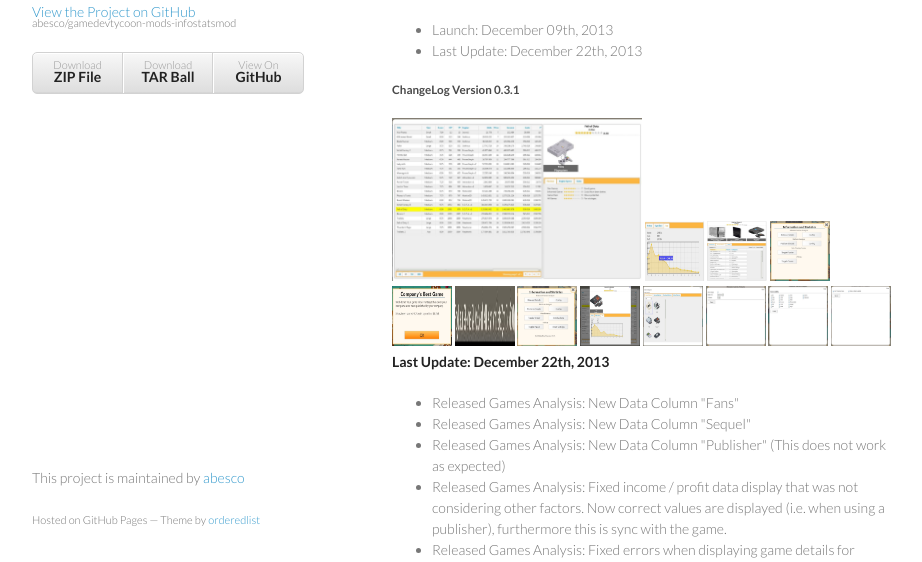
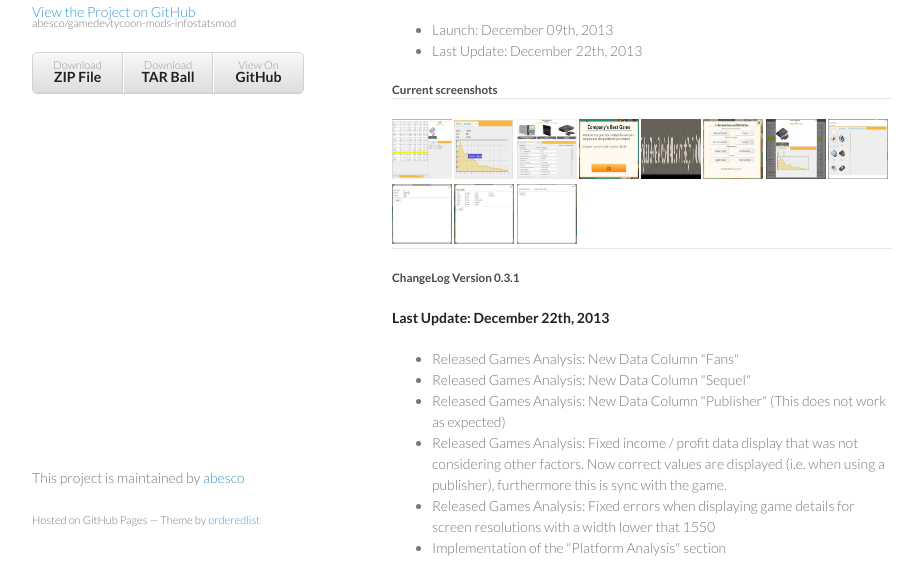
Before and after one commit to abesco/gamedevtycoon-mods-infostatsmod, a plain HTML site: page index.html in a window 1280 px wide. Shown: the part 201-763 px from the top of the page, without its empty margins (178-1100 px from the left). Drawn offline with Linux system fonts and the light colour scheme.

Commit message:
Updated image gallery

```diff
--- a/index.html
+++ b/index.html
@@ -50,22 +50,25 @@
 <li>Launch:           December 09th, 2013</li>
 <li>Last Update:  December 22th, 2013</li>
 </ul><h5>
+
+Current screenshots
+<hr>
+<div>
+<a href="images/screens/InfoAndStatsMod_Development_Screen_030_03.jpg" rel="prettyPhoto[pp_gal]" title="You can add caption to pictures."><img src="images/screens/InfoAndStatsMod_Development_Screen_030_03.jpg" width="60" height="60" alt="Released Games Analysis Overview" /></a>
+<a href="images/screens/InfoAndStatsMod_Development_Screen_030_04.jpg" rel="prettyPhoto[pp_gal]" title="You can add caption to pictures."><img src="images/screens/InfoAndStatsMod_Development_Screen_030_04.jpg" width="60" height="60" alt="Released Games detailed Sales Analysis" /></a>
+<a href="images/screens/InfoAndStatsMod_Development_Screen_030_05.jpg" rel="prettyPhoto[pp_gal]" title="You can add caption to pictures."><img src="images/screens/InfoAndStatsMod_Development_Screen_030_05.jpg" width="60" height="60" alt="Released Games Engine Specs" /></a>
+<a href="images/screens/InfoAndStatsMod_Development_Screen_031_01.jpg" rel="prettyPhoto[pp_gal]" title="You can add caption to pictures."><img src="images/screens/InfoAndStatsMod_Development_Screen_031_01.jpg" width="60" height="60" alt="Notification of the best game ever" /></a>
+<a href="images/screens/InfoAndStatsMod_Development_Screen_031_02.jpg" rel="prettyPhoto[pp_gal]" title="You can add caption to pictures."><img src="images/screens/InfoAndStatsMod_Development_Screen_031_02.jpg" width="60" height="60" alt="Footer" /></a>
+<a href="images/screens/InfoAndStatsMod_Development_Screen_031_03.jpg" rel="prettyPhoto[pp_gal]" title="You can add caption to pictures."><img src="images/screens/InfoAndStatsMod_Development_Screen_031_03.jpg" width="60" height="60" alt="Mod Menu" /></a>
+<a href="images/screens/InfoAndStatsMod_Development_Screen_031_04.jpg" rel="prettyPhoto[pp_gal]" title="You can add caption to pictures."><img src="images/screens/InfoAndStatsMod_Development_Screen_031_04.jpg" width="60" height="60" alt="Released Games Details on lower resolutions" /></a>
+<a href="images/screens/InfoAndStatsMod_Development_Screen_031_05.jpg" rel="prettyPhoto[pp_gal]" title="You can add caption to pictures."><img src="images/screens/InfoAndStatsMod_Development_Screen_031_05.jpg" width="60" height="60" alt="Platform Analysis Selection" /></a>
+<a href="images/screens/InfoAndStatsMod_Development_Screen_031_06.jpg" rel="prettyPhoto[pp_gal]" title="You can add caption to pictures."><img src="images/screens/InfoAndStatsMod_Development_Screen_031_06.jpg" width="60" height="60" alt="Platform Analysis Configuration" /></a>
+<a href="images/screens/InfoAndStatsMod_Development_Screen_031_07.jpg" rel="prettyPhoto[pp_gal]" title="You can add caption to pictures."><img src="images/screens/InfoAndStatsMod_Development_Screen_031_07.jpg" width="60" height="60" alt="Released Games Analysis Configuration" /></a>
+<a href="images/screens/InfoAndStatsMod_Development_Screen_031_08.jpg" rel="prettyPhoto[pp_gal]" title="You can add caption to pictures."><img src="images/screens/InfoAndStatsMod_Development_Screen_031_08.jpg" width="60" height="60" alt="Notifications" /></a>
+</div>
+<hr>
+
 <a name="changelog-version-031" class="anchor" href="#changelog-version-031"><span class="octicon octicon-link"></span></a>ChangeLog Version 0.3.1</h5>
-
-<div>
-<a href="images/screens/InfoAndStatsMod_Development_Screen_030_03.jpg" rel="prettyPhoto[pp_gal]" title="You can add caption to pictures."><img src="images/screens/InfoAndStatsMod_Development_Screen_030_03.jpg" width="50%" height="50%" alt="Red round shape" /></a>
-<a href="images/screens/InfoAndStatsMod_Development_Screen_030_04.jpg" rel="prettyPhoto[pp_gal]" title="You can add caption to pictures."><img src="images/screens/InfoAndStatsMod_Development_Screen_030_04.jpg" width="60" height="60" alt="Red round shape" /></a>
-<a href="images/screens/InfoAndStatsMod_Development_Screen_030_05.jpg" rel="prettyPhoto[pp_gal]" title="You can add caption to pictures."><img src="images/screens/InfoAndStatsMod_Development_Screen_030_05.jpg" width="60" height="60" alt="Red round shape" /></a>
-<a href="images/screens/InfoAndStatsMod_Development_Screen_030_06.jpg" rel="prettyPhoto[pp_gal]" title="You can add caption to pictures."><img src="images/screens/InfoAndStatsMod_Development_Screen_030_06.jpg" width="60" height="60" alt="Red round shape" /></a>
-<a href="images/screens/InfoAndStatsMod_Development_Screen_031_01.jpg" rel="prettyPhoto[pp_gal]" title="You can add caption to pictures."><img src="images/screens/InfoAndStatsMod_Development_Screen_031_01.jpg" width="60" height="60" alt="Red round shape" /></a>
-<a href="images/screens/InfoAndStatsMod_Development_Screen_031_02.jpg" rel="prettyPhoto[pp_gal]" title="You can add caption to pictures."><img src="images/screens/InfoAndStatsMod_Development_Screen_031_02.jpg" width="60" height="60" alt="Red round shape" /></a>
-<a href="images/screens/InfoAndStatsMod_Development_Screen_031_03.jpg" rel="prettyPhoto[pp_gal]" title="You can add caption to pictures."><img src="images/screens/InfoAndStatsMod_Development_Screen_031_03.jpg" width="60" height="60" alt="Red round shape" /></a>
-<a href="images/screens/InfoAndStatsMod_Development_Screen_031_04.jpg" rel="prettyPhoto[pp_gal]" title="You can add caption to pictures."><img src="images/screens/InfoAndStatsMod_Development_Screen_031_04.jpg" width="60" height="60" alt="Red round shape" /></a>
-<a href="images/screens/InfoAndStatsMod_Development_Screen_031_05.jpg" rel="prettyPhoto[pp_gal]" title="You can add caption to pictures."><img src="images/screens/InfoAndStatsMod_Development_Screen_031_05.jpg" width="60" height="60" alt="Red round shape" /></a>
-<a href="images/screens/InfoAndStatsMod_Development_Screen_031_06.jpg" rel="prettyPhoto[pp_gal]" title="You can add caption to pictures."><img src="images/screens/InfoAndStatsMod_Development_Screen_031_06.jpg" width="60" height="60" alt="Red round shape" /></a>
-<a href="images/screens/InfoAndStatsMod_Development_Screen_031_07.jpg" rel="prettyPhoto[pp_gal]" title="You can add caption to pictures."><img src="images/screens/InfoAndStatsMod_Development_Screen_031_07.jpg" width="60" height="60" alt="Red round shape" /></a>
-<a href="images/screens/InfoAndStatsMod_Development_Screen_031_08.jpg" rel="prettyPhoto[pp_gal]" title="You can add caption to pictures."><img src="images/screens/InfoAndStatsMod_Development_Screen_031_08.jpg" width="60" height="60" alt="Red round shape" /></a>
-</div>
 <p><strong>Last Update:  December 22th, 2013</strong></p>
 
 <ul>
```
